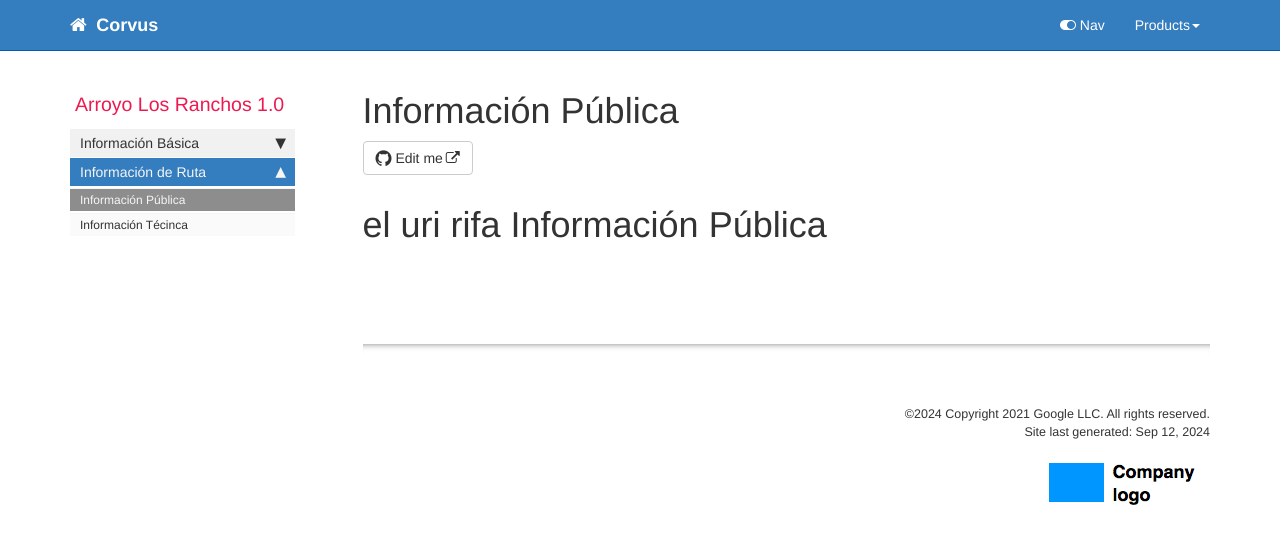
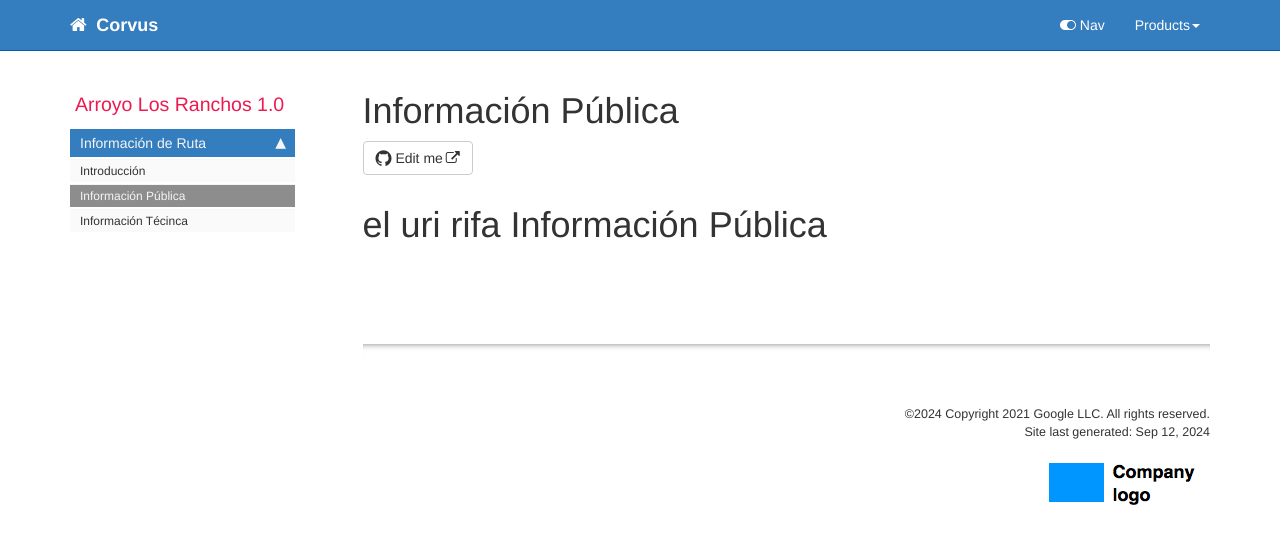
Before and after one commit to UAFS/CorvusRepositorio, a Jekyll site: the page built from pages/02Rutas/02ArroyoLosRanchos/ruta02_public_details.md, in a window 1280 px wide. Shown: the top 544 px of the page. Built offline with Jekyll 4.4.1, drawn with Linux system fonts in a browser that asks for light colours; comment, search, counter and statistics services are not loaded.

Commit message:
simplify ruta02 sidebar

```diff
--- a/_data/sidebars/ruta02_sidebar.yml
+++ b/_data/sidebars/ruta02_sidebar.yml
@@ -19,18 +19,13 @@ entries:
       output: pdf
       type: frontmatter
 
-  - title: Información Básica
+  - title: Información de Ruta
     output: web, pdf
     folderitems:
 
     - title: Introducción
       url: /ruta02_landing_page.html
       output: web
-
-  - title: Información de Ruta
-    output: web, pdf
-    folderitems:
-
     - title: Información Pública
       url: /ruta02_public_details.html
       output: web, pdf
```
